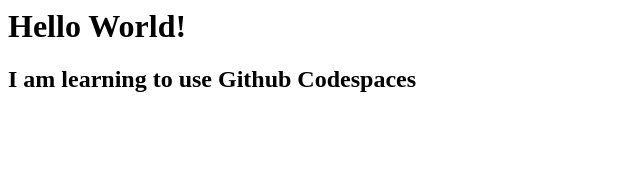
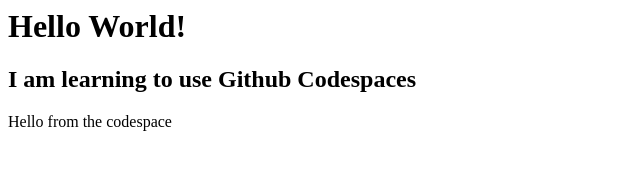
Before and after one commit to andrekosak/skills-code-with-codespaces, a plain HTML site: page index.html in a window 1280 px wide. Shown: the whole page, without its empty margins (0-640 px from the left). Drawn offline with Linux system fonts and the light colour scheme.

Commit message:
Add a greeting message in index.html

```diff
--- a/index.html
+++ b/index.html
@@ -1,4 +1,5 @@
 <html>
   <h1>Hello World!</h1>
   <h2>I am learning to use Github Codespaces</h2>
+  <p>Hello from the codespace</p>
 </html>
```
